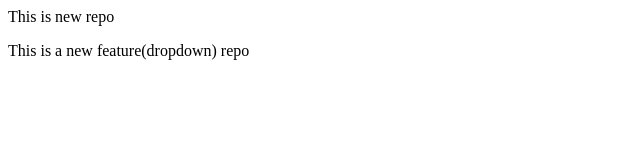
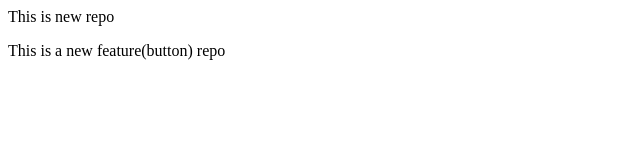
Before and after one commit to preeti9311/Local-Repo, a plain HTML site: page index.html in a window 1280 px wide. Shown: the full height of the page, 0-640 px from the left. Drawn offline with Linux system fonts and the light colour scheme.

Commit message:
Add button

```diff
--- a/index.html
+++ b/index.html
@@ -1,2 +1,2 @@
 <p>This is new repo </p>
-<p>This is a new feature(dropdown) repo</p>
+<p>This is a new feature(button) repo</p>
```
